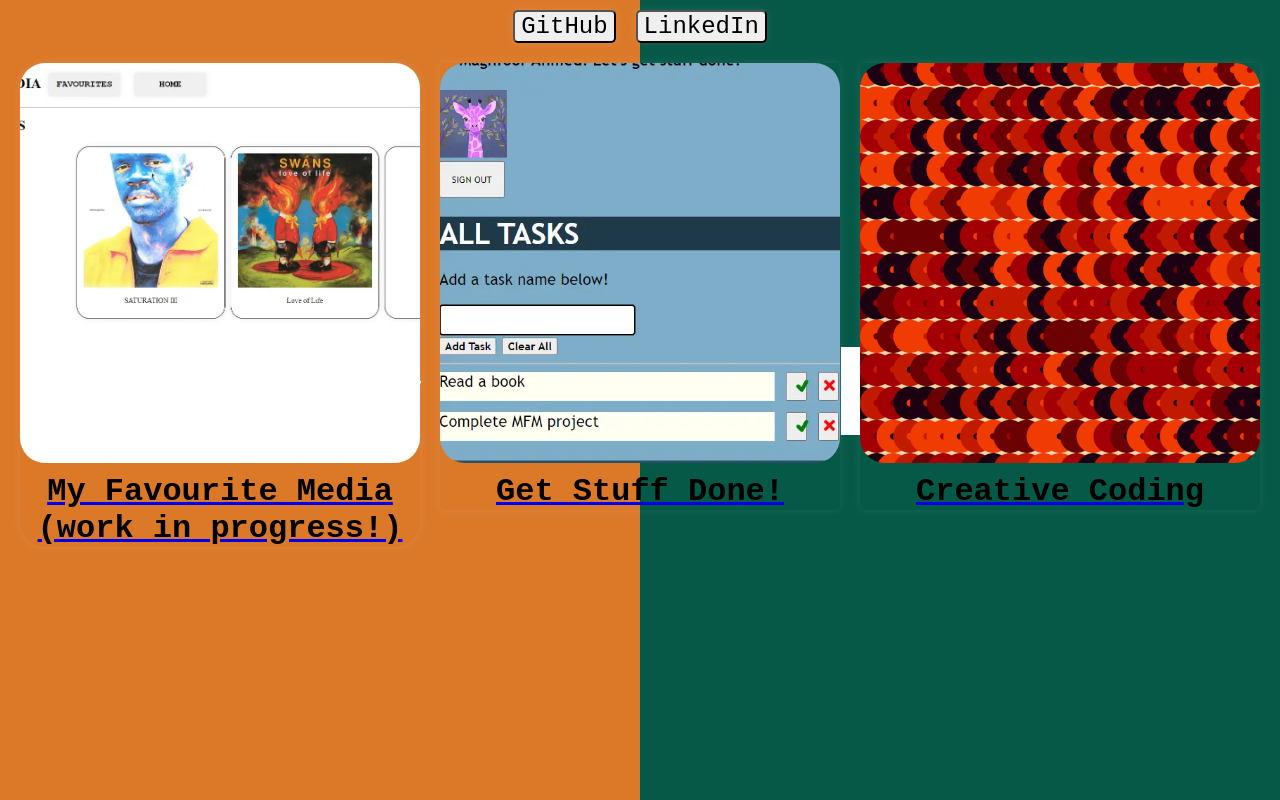
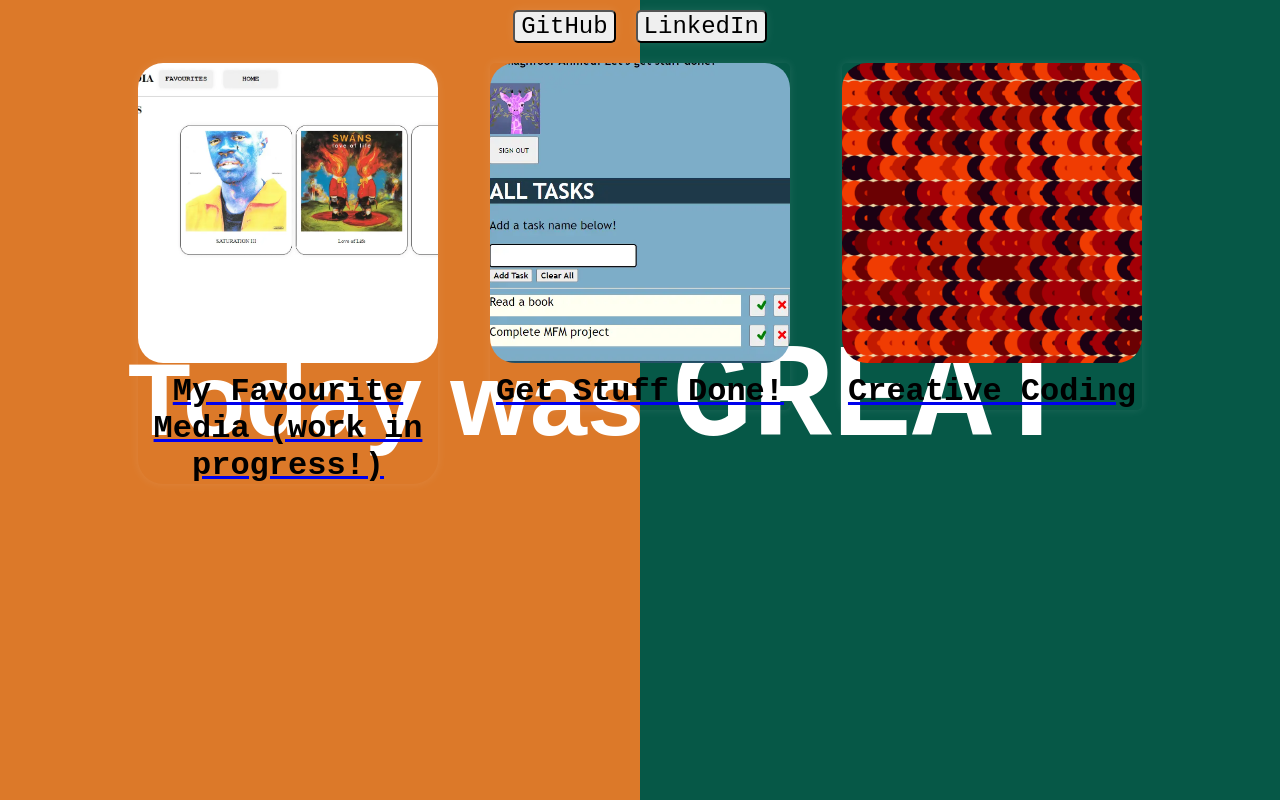
Before and after one commit to maghfoor-a/personal-website, a React (Vite) app: page / in a window 1280 px wide. Built offline with nearby package versions, Linux system fonts and the light colour scheme.

Commit message:
changed sizes of images

```diff
--- a/src/components/AppHeader.css
+++ b/src/components/AppHeader.css
@@ -83,6 +83,7 @@ body {
   z-index: 3;
   text-align: center;
   font-weight: bolder;
+  column-gap: 2rem;
 }
 .button:hover,
 .button:active {
@@ -98,25 +99,23 @@ body {
 .MFM {
   grid-area: MFM;
   font-size: 2rem;
-  width: 400px;
+  width: 300px;
   border-radius: 25px;
 }
 .CC {
   grid-area: CC;
   font-size: 2rem;
-  width: 400px;
+  width: 300px;
 }
 .GSD {
   grid-area: GSD;
   font-size: 2rem;
-  width: 400px;
+  width: 300px;
 }
 
 .img {
   border-radius: 25px;
   object-fit: cover;
-  width: 400px;
-  height: 400px;
 }
 
 .projectTitle {
--- a/src/components/AppHeader.tsx
+++ b/src/components/AppHeader.tsx
@@ -51,7 +51,7 @@ function AppHeader(): JSX.Element {
             rel="noopener noreferrer"
           >
             <div className="button MFM">
-              <img className="img" src={MFM} width={400} height={400} />
+              <img className="img" src={MFM} width={300} height={300} />
               <p className="projectTitle">
                 My Favourite Media (work in progress!)
               </p>
@@ -63,13 +63,18 @@ function AppHeader(): JSX.Element {
             rel="noopener noreferrer"
           >
             <div className="button GSD">
-              <img className="img" src={GetStuffDone} />
+              <img
+                className="img"
+                src={GetStuffDone}
+                width={300}
+                height={300}
+              />
               <p className="projectTitle">Get Stuff Done!</p>
             </div>
           </a>
           <Link to="/creative">
             <div className="button CC">
-              <img className="img" src={randomWalk} width={400} height={400} />
+              <img className="img" src={randomWalk} width={300} height={300} />
               <p className="projectTitle">Creative Coding</p>
             </div>
           </Link>
```
